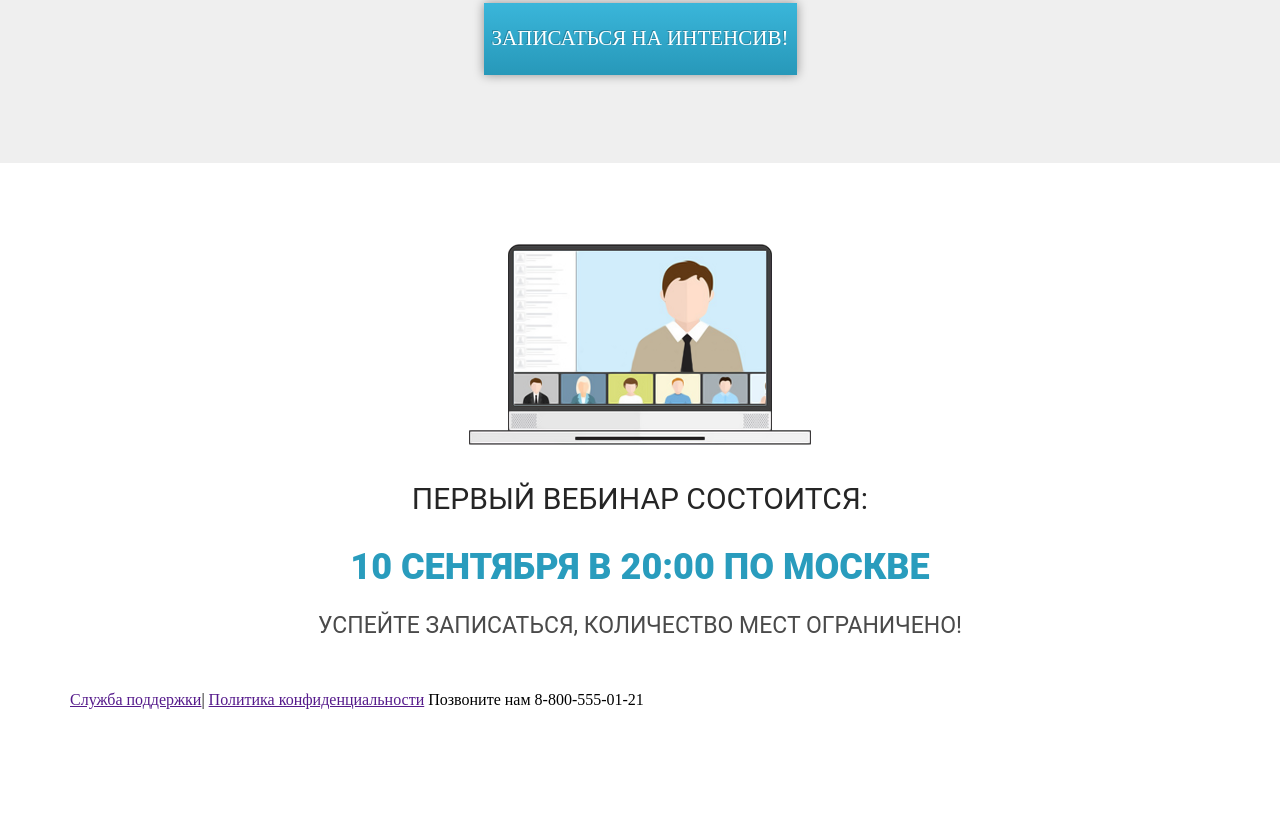
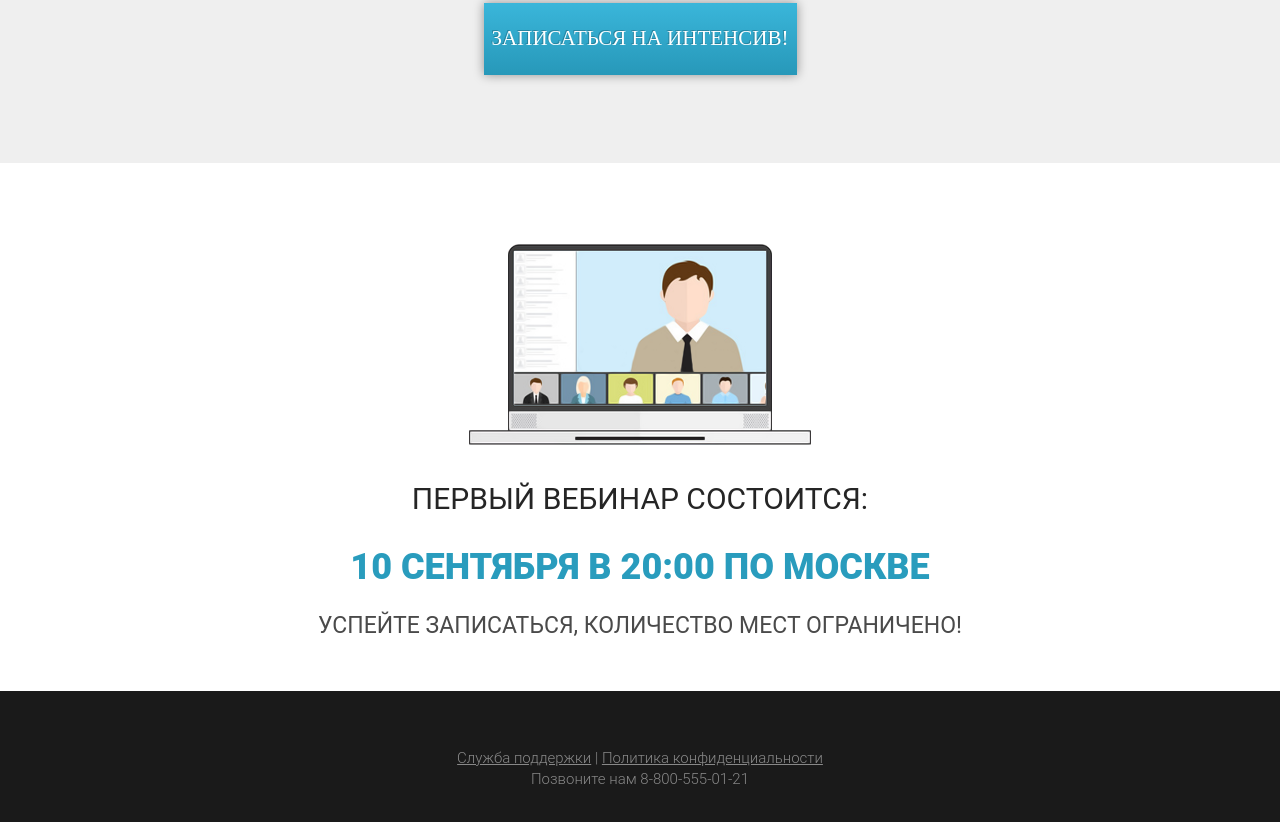
Before and after one commit to rublewka/Udemi-first-module-project, a plain HTML site: page index.html in a window 1280 px wide. Shown: the part 2987-3809 px from the top of the page. Before the commit the page ends 3696 px from the top, so only its background shows below. Drawn offline with Linux system fonts and the light colour scheme.

Commit message:
Стилизирует футер

```diff
--- a/index.html
+++ b/index.html
@@ -152,9 +152,9 @@
     <footer>
         <div class="container">
             <div class="contacts">
-                <a href="" class="support">Служба поддержки</a>|
+                <a href="" class="support">Служба поддержки</a> |
                 <a href="" class="politics">Политика конфиденциальности</a>
-                Позвоните нам 8-800-555-01-21
+                <br> Позвоните нам 8-800-555-01-21
             </div>
         </div>
     </footer>
--- a/styles/styles.css
+++ b/styles/styles.css
@@ -356,3 +356,26 @@ h2.title {
     font-size: 23px;
     color: #4A4A4A;
 }
+
+/* Стилизация подвала */
+footer {
+    min-height: 169px;
+    padding: 57px 0 69px 0;
+    background-color: #1A1A1A;
+}
+
+.contacts {
+    font-family: 'Roboto';
+    font-style: normal;
+    font-weight: 300;
+    font-size: 15px;
+    line-height: 21px;
+    align-items: center;
+    text-align: center;
+    color: #888888;
+}
+
+.contacts .support,
+.contacts .politics {
+    color: #888888;
+}
```
